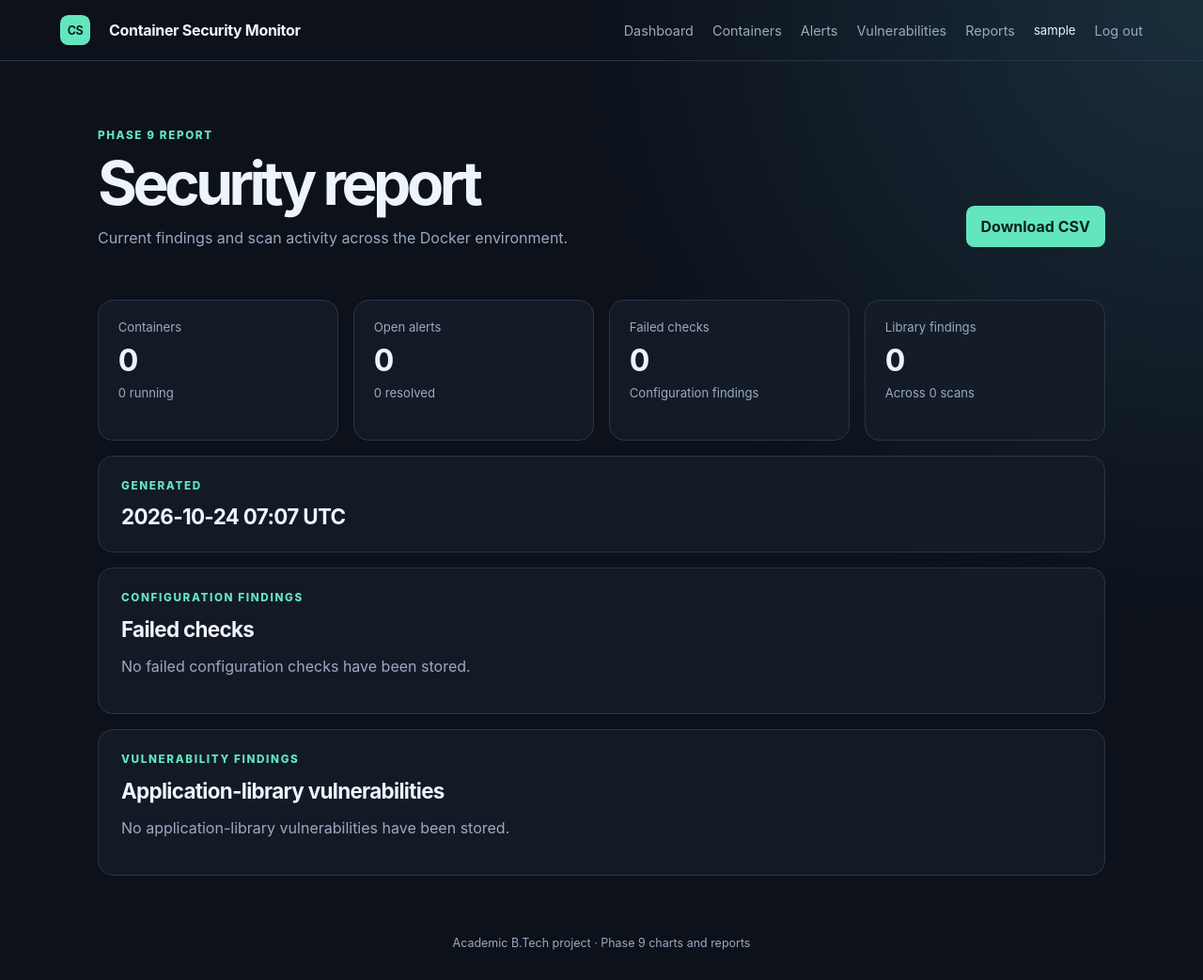
After one commit to Akash000-ui/Docker-container-security, a Flask app: page /reports/security in a window 1280 px wide. The commit adds this page. Shown: the whole page at 94% size. Run offline with Flask 3, Linux system fonts and the light colour scheme; the visitor is signed in with stand-in values (Sample User, id 1); data that the repository does not hold is empty.

Commit message:
feat: add dashboard charts and security reports

```diff
--- a/app/__init__.py
+++ b/app/__init__.py
@@ -34,6 +34,7 @@ def create_app(test_config: dict | None = None) -> Flask:
     from .routes.alerts import alerts_bp
     from .routes.containers import containers_bp
     from .routes.main import main_bp
+    from .routes.reports import reports_bp
     from .routes.vulnerabilities import vulnerabilities_bp
 
     @login_manager.user_loader
@@ -41,6 +42,7 @@ def create_app(test_config: dict | None = None) -> Flask:
         return db.session.get(User, int(user_id))
 
     app.register_blueprint(main_bp)
+    app.register_blueprint(reports_bp)
     app.register_blueprint(auth_bp)
     app.register_blueprint(alerts_bp)
     app.register_blueprint(containers_bp)
--- /dev/null
+++ b/app/routes/reports.py
@@ -0,0 +1,49 @@
+"""Security report and dashboard summary routes."""
+
+from flask import Blueprint, Response, jsonify, render_template
+from flask_login import login_required
+
+from app.services.report_service import build_security_report, security_report_csv
+
+
+reports_bp = Blueprint("reports", __name__)
+
+
+def _iso(value):
+    return value.isoformat() if value else None
+
+
+@reports_bp.get("/api/dashboard/summary")
+@login_required
+def dashboard_summary():
+    """Return chart-ready dashboard aggregates."""
+
+    report = build_security_report()
+    return jsonify({
+        "summary": report["summary"],
+        "container_status": report["container_status"],
+        "alert_severity": report["alert_severity"],
+        "vulnerability_severity": report["vulnerability_severity"],
+        "generated_at": _iso(report["generated_at"]),
+    })
+
+
+@reports_bp.get("/reports/security")
+@login_required
+def security_report():
+    """Render the administrator security report."""
+
+    return render_template("reports/security.html", report=build_security_report())
+
+
+@reports_bp.get("/reports/security.csv")
+@login_required
+def security_report_csv_download():
+    """Download the current security report as CSV."""
+
+    report = build_security_report()
+    return Response(
+        security_report_csv(report),
+        mimetype="text/csv",
+        headers={"Content-Disposition": "attachment; filename=container-security-report.csv"},
+    )
--- /dev/null
+++ b/app/services/report_service.py
@@ -0,0 +1,84 @@
+"""Build security report data and CSV exports."""
+
+import csv
+import io
+from collections import Counter
+from datetime import datetime, timezone
+
+from app.models import Alert, ContainerRecord, ImageScan, SecurityCheck, Vulnerability
+
+
+SEVERITIES = ("CRITICAL", "HIGH", "MEDIUM", "LOW", "UNKNOWN")
+
+
+def _counts(values) -> dict[str, int]:
+    counts = {severity: 0 for severity in SEVERITIES}
+    for value in values:
+        if value in counts:
+            counts[value] += 1
+    return counts
+
+
+def build_security_report() -> dict:
+    """Return a serializable security overview and detailed findings."""
+
+    containers = ContainerRecord.query.order_by(ContainerRecord.name.asc()).all()
+    alerts = Alert.query.order_by(Alert.created_at.desc()).all()
+    checks = SecurityCheck.query.filter_by(status="FAIL").order_by(SecurityCheck.detected_at.desc()).all()
+    vulnerabilities = Vulnerability.query.order_by(Vulnerability.id.desc()).all()
+    scans = ImageScan.query.order_by(ImageScan.created_at.desc()).all()
+
+    return {
+        "generated_at": datetime.now(timezone.utc),
+        "summary": {
+            "containers": len(containers),
+            "running_containers": sum(container.status == "running" for container in containers),
+            "open_alerts": sum(alert.status == "OPEN" for alert in alerts),
+            "resolved_alerts": sum(alert.status == "RESOLVED" for alert in alerts),
+            "failed_checks": len(checks),
+            "vulnerabilities": len(vulnerabilities),
+            "scans": len(scans),
+        },
+        "container_status": dict(Counter(container.status for container in containers)),
+        "alert_severity": _counts(alert.severity for alert in alerts if alert.status == "OPEN"),
+        "vulnerability_severity": _counts(vulnerability.severity for vulnerability in vulnerabilities),
+        "containers": containers,
+        "alerts": alerts,
+        "checks": checks,
+        "vulnerabilities": vulnerabilities,
+        "scans": scans,
+    }
+
+
+def security_report_csv(report: dict) -> str:
+    """Render report findings as a portable CSV document."""
+
+    output = io.StringIO()
+    writer = csv.writer(output)
+    writer.writerow(["Container Security Monitoring Report"])
+    writer.writerow(["Generated at", report["generated_at"].isoformat()])
+    writer.writerow([])
+    writer.writerow(["Summary", "Count"])
+    for key, value in report["summary"].items():
+        writer.writerow([key.replace("_", " ").title(), value])
+    writer.writerow([])
+    writer.writerow(["Category", "Asset", "Severity", "Status", "Identifier", "Details", "Recommendation", "Timestamp"])
+
+    for alert in report["alerts"]:
+        container_name = alert.container.name if alert.container else "-"
+        writer.writerow([
+            "Alert", container_name, alert.severity, alert.status, alert.rule_code,
+            alert.message, alert.recommendation, alert.created_at.isoformat() if alert.created_at else "",
+        ])
+    for check in report["checks"]:
+        writer.writerow([
+            "Container check", check.container_id, check.severity, check.status, check.rule_code,
+            check.description, check.recommendation, check.detected_at.isoformat() if check.detected_at else "",
+        ])
+    for vulnerability in report["vulnerabilities"]:
+        writer.writerow([
+            "Library vulnerability", vulnerability.image_scan.image_name, vulnerability.severity,
+            vulnerability.image_scan.scan_status, vulnerability.cve_id or "-",
+            vulnerability.title or vulnerability.description or "", vulnerability.fixed_version or "Not available", "",
+        ])
+    return output.getvalue()
--- a/app/static/css/app.css
+++ b/app/static/css/app.css
@@ -58,6 +58,9 @@ h2 { font-size: 1.4rem; letter-spacing: -0.03em; margin: 0; }
 .accent-card { background: linear-gradient(135deg, var(--accent-soft), rgba(20, 28, 40, 0.86)); }
 
 .content-card { margin-top: 1rem; padding: 1.5rem; }
+.chart-grid { display: grid; gap: 1rem; grid-template-columns: repeat(3, 1fr); margin-top: 1rem; }
+.chart-card { min-height: 320px; }
+.chart-card canvas { margin-top: 1.5rem; max-height: 220px; }
 .section-heading { align-items: flex-start; display: flex; justify-content: space-between; }
 .page-heading { align-items: flex-end; display: flex; justify-content: space-between; margin-bottom: 2rem; }
 .page-heading h1 { font-size: clamp(2.2rem, 5vw, 4rem); }
@@ -196,6 +199,7 @@ td small { color: var(--muted); font-size: 0.72rem; margin-top: 0.3rem; }
   .heading-actions, .monitor-grid { align-items: flex-start; flex-direction: column; grid-template-columns: 1fr; }
   nav { flex-wrap: wrap; }
   .metric-grid, .roadmap-grid { grid-template-columns: 1fr 1fr; }
+  .chart-grid { grid-template-columns: 1fr; }
 }
 
 @media (max-width: 520px) {
--- a/app/templates/base.html
+++ b/app/templates/base.html
@@ -17,6 +17,7 @@
         <a href="{{ url_for('containers.list_page') }}">Containers</a>
         <a href="{{ url_for('alerts.list_page') }}">Alerts</a>
         <a href="{{ url_for('vulnerabilities.list_page') }}">Vulnerabilities</a>
+        <a href="{{ url_for('reports.security_report') }}">Reports</a>
         {% if current_user.is_authenticated %}
           <span class="user-label">{{ current_user.username }}</span>
           <form class="logout-form" method="post" action="{{ url_for('auth.logout') }}">
@@ -40,7 +41,7 @@
     </main>
 
     <footer class="footer">
-      Academic B.Tech project · Phase 2 foundation
+      Academic B.Tech project · Phase 9 charts and reports
     </footer>
   </body>
 </html>
--- /dev/null
+++ b/app/templates/reports/security.html
@@ -0,0 +1,39 @@
+{% extends "base.html" %}
+
+{% block title %}Security Report - Container Security Monitor{% endblock %}
+
+{% block content %}
+<section class="page-heading">
+  <div><p class="eyebrow">Phase 9 report</p><h1>Security report</h1><p>Current findings and scan activity across the Docker environment.</p></div>
+  <div class="heading-actions"><a class="button" href="{{ url_for('reports.security_report_csv_download') }}">Download CSV</a></div>
+</section>
+
+<section class="metric-grid" aria-label="Report summary">
+  <article class="metric-card"><span class="metric-label">Containers</span><strong>{{ report.summary.containers }}</strong><span class="metric-note">{{ report.summary.running_containers }} running</span></article>
+  <article class="metric-card"><span class="metric-label">Open alerts</span><strong>{{ report.summary.open_alerts }}</strong><span class="metric-note">{{ report.summary.resolved_alerts }} resolved</span></article>
+  <article class="metric-card"><span class="metric-label">Failed checks</span><strong>{{ report.summary.failed_checks }}</strong><span class="metric-note">Configuration findings</span></article>
+  <article class="metric-card"><span class="metric-label">Library findings</span><strong>{{ report.summary.vulnerabilities }}</strong><span class="metric-note">Across {{ report.summary.scans }} scans</span></article>
+</section>
+
+<section class="content-card">
+  <div class="section-heading"><div><p class="eyebrow">Generated</p><h2>{{ report.generated_at.strftime('%Y-%m-%d %H:%M UTC') }}</h2></div></div>
+</section>
+
+<section class="content-card">
+  <div class="section-heading"><div><p class="eyebrow">Configuration findings</p><h2>Failed checks</h2></div></div>
+  {% if report.checks %}
+  <div class="table-wrap"><table><thead><tr><th>Rule</th><th>Container ID</th><th>Severity</th><th>Description</th><th>Recommendation</th></tr></thead><tbody>
+    {% for check in report.checks %}<tr><td><strong>{{ check.rule_code }}</strong><small>{{ check.rule_name }}</small></td><td>{{ check.container_id }}</td><td>{{ check.severity }}</td><td>{{ check.description }}</td><td>{{ check.recommendation }}</td></tr>{% endfor %}
+  </tbody></table></div>
+  {% else %}<p class="muted">No failed configuration checks have been stored.</p>{% endif %}
+</section>
+
+<section class="content-card">
+  <div class="section-heading"><div><p class="eyebrow">Vulnerability findings</p><h2>Application-library vulnerabilities</h2></div></div>
+  {% if report.vulnerabilities %}
+  <div class="table-wrap"><table><thead><tr><th>Image</th><th>CVE</th><th>Package</th><th>Severity</th><th>Fixed version</th></tr></thead><tbody>
+    {% for vulnerability in report.vulnerabilities %}<tr><td>{{ vulnerability.image_scan.image_name }}</td><td><strong>{{ vulnerability.cve_id or 'Unknown' }}</strong><small>{{ vulnerability.title or '' }}</small></td><td>{{ vulnerability.package_name or '-' }}</td><td>{{ vulnerability.severity }}</td><td>{{ vulnerability.fixed_version or 'Not available' }}</td></tr>{% endfor %}
+  </tbody></table></div>
+  {% else %}<p class="muted">No application-library vulnerabilities have been stored.</p>{% endif %}
+</section>
+{% endblock %}
```
Also changed, not shown: app/static/js/dashboard.js (added, +18 -0 lines), app/templates/dashboard.html (+9 -0 lines), tests/test_reports.py (added, +49 -0 lines), README.md.
